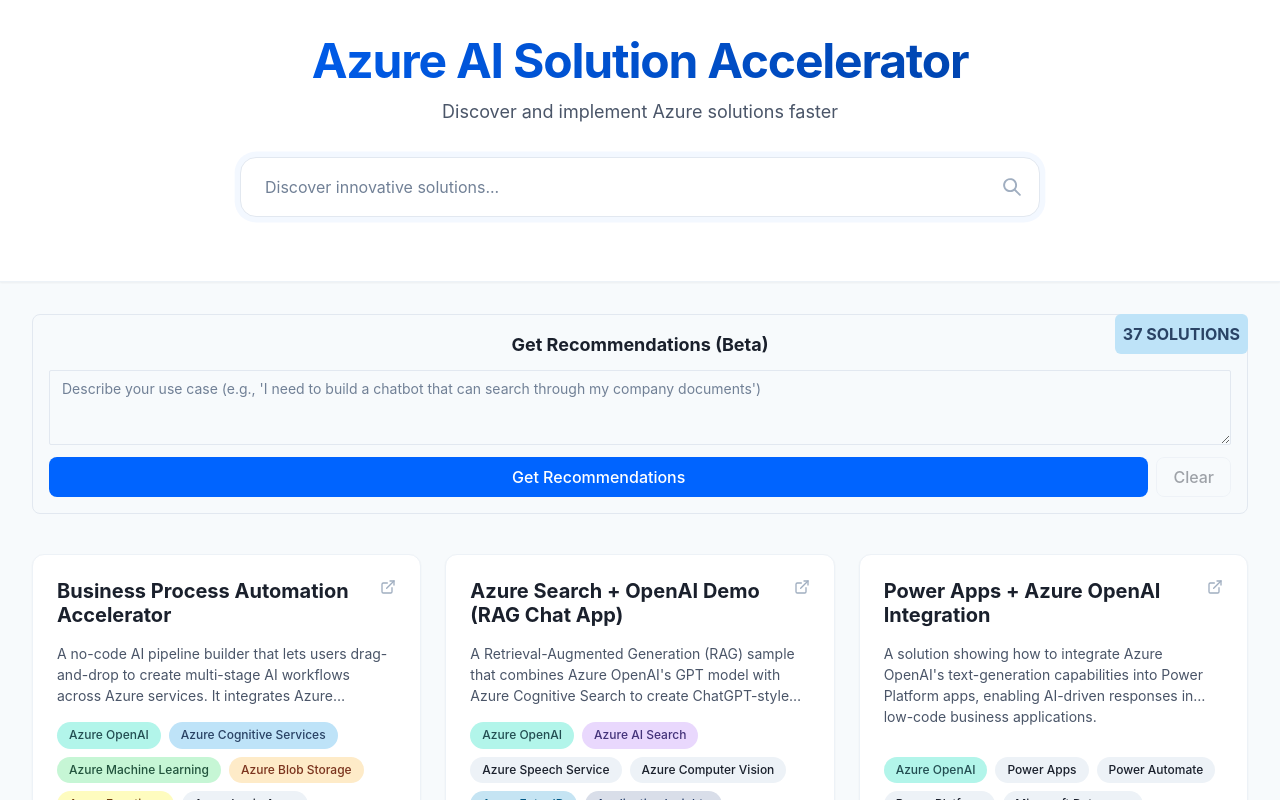
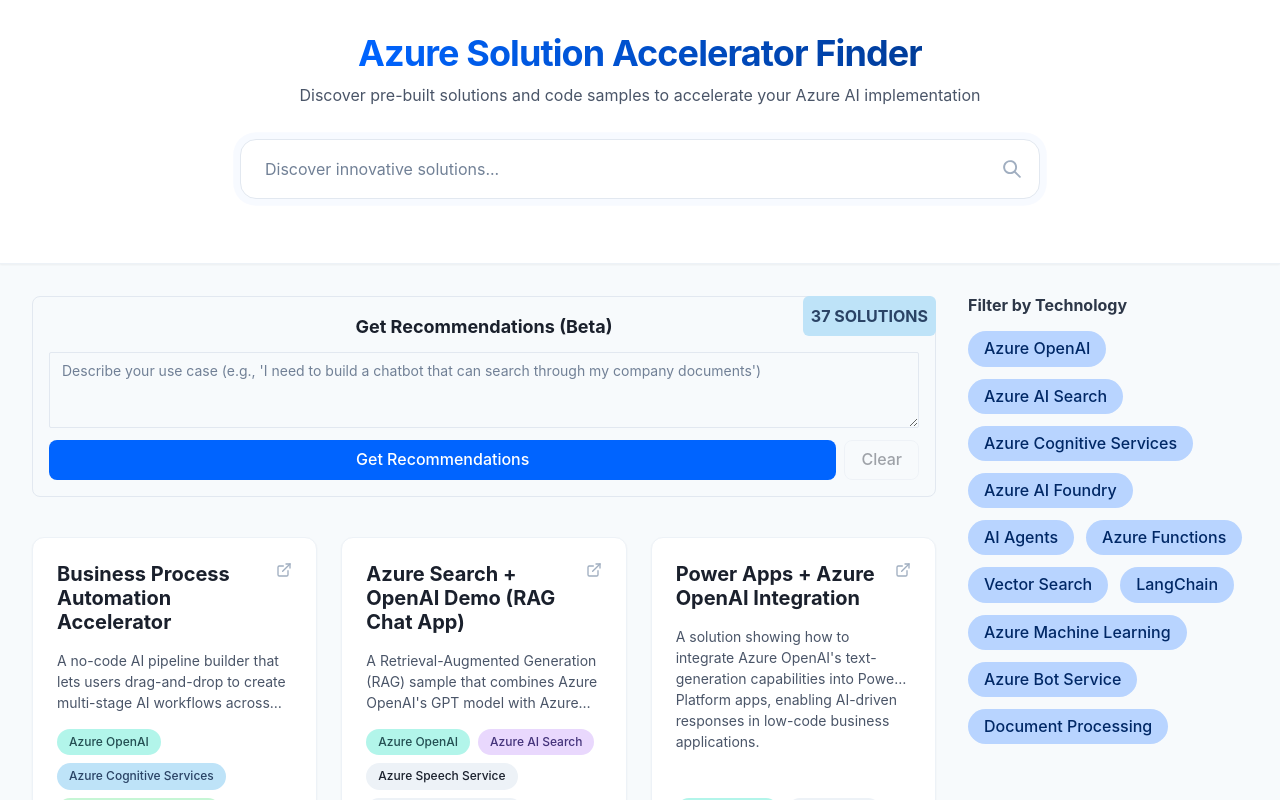
Before and after one commit to FlorKi610/accelerator-finder, a React (Create React App) app: page / in a window 1280 px wide. Shown: the top 800 px of the page. Built offline with nearby package versions, Linux system fonts and the light colour scheme.

Commit message:
chore: Trigger new deployment

```diff
--- a/src/App.tsx
+++ b/src/App.tsx
@@ -1,5 +1,5 @@
 import React, { useState, useEffect } from 'react';
-import { Container, Box, Heading, useColorModeValue, Text, IconButton } from '@chakra-ui/react';
+import { Container, Box, Heading, useColorModeValue, Text, IconButton, Flex, Image } from '@chakra-ui/react';
 import { ArrowUpIcon } from '@chakra-ui/icons';
 import { motion, AnimatePresence } from 'framer-motion';
 import { SearchBar } from './components/SearchBar';
@@ -7,6 +7,7 @@
 import { AcceleratorList } from './components/AcceleratorList';
 import { Footer } from './components/Footer';
 
+// Trigger new deployment
 const MotionIconButton = motion(IconButton);
 
 function App() {
@@ -46,33 +47,42 @@
         mb={8}
       >
         <Container maxW="container.xl" py={8}>
+          <Flex direction="column" align="center" justify="center">
             <Heading
               as="h1"
               textAlign="center"
-            fontSize={{ base: "3xl", md: "4xl", lg: "5xl" }}
+              fontSize={{ base: "2xl", md: "3xl", lg: "4xl" }}
               fontWeight="bold"
               letterSpacing="tight"
               mb={2}
               bgGradient="linear(to-r, brand.500, brand.700)"
               bgClip="text"
             >
-            Azure AI Solution Accelerator
+              Azure Solution Accelerator Finder
             </Heading>
             <Text
               textAlign="center"
               color="gray.600"
-            fontSize={{ base: "md", md: "lg" }}
+              fontSize={{ base: "sm", md: "md" }}
               mb={8}
+              maxW="800px"
             >
-            Discover and implement Azure solutions faster
+              Discover pre-built solutions and code samples to accelerate your Azure AI implementation
             </Text>
             <SearchBar searchQuery={searchQuery} setSearchQuery={setSearchQuery} />
+          </Flex>
         </Container>
       </Box>
 
       <Container maxW="container.xl" px={{ base: 4, md: 8 }}>
+        <Box display={{ base: 'block', md: 'flex' }} alignItems="start">
+          <Box flex="1" order={{ base: 2, md: 1 }}>
             <AcceleratorList searchQuery={searchQuery} selectedTags={selectedTags} />
+          </Box>
+          <Box w={{ base: '100%', md: '280px' }} mt={{ base: 8, md: 0 }} ml={{ md: 8 }} order={{ base: 1, md: 2 }}>
             <FilterSection selectedTags={selectedTags} onTagToggle={handleTagToggle} />
+          </Box>
+        </Box>
         <Footer />
       </Container>
       <AnimatePresence>
```
Lines whose indentation alone changed are shown as unchanged.
